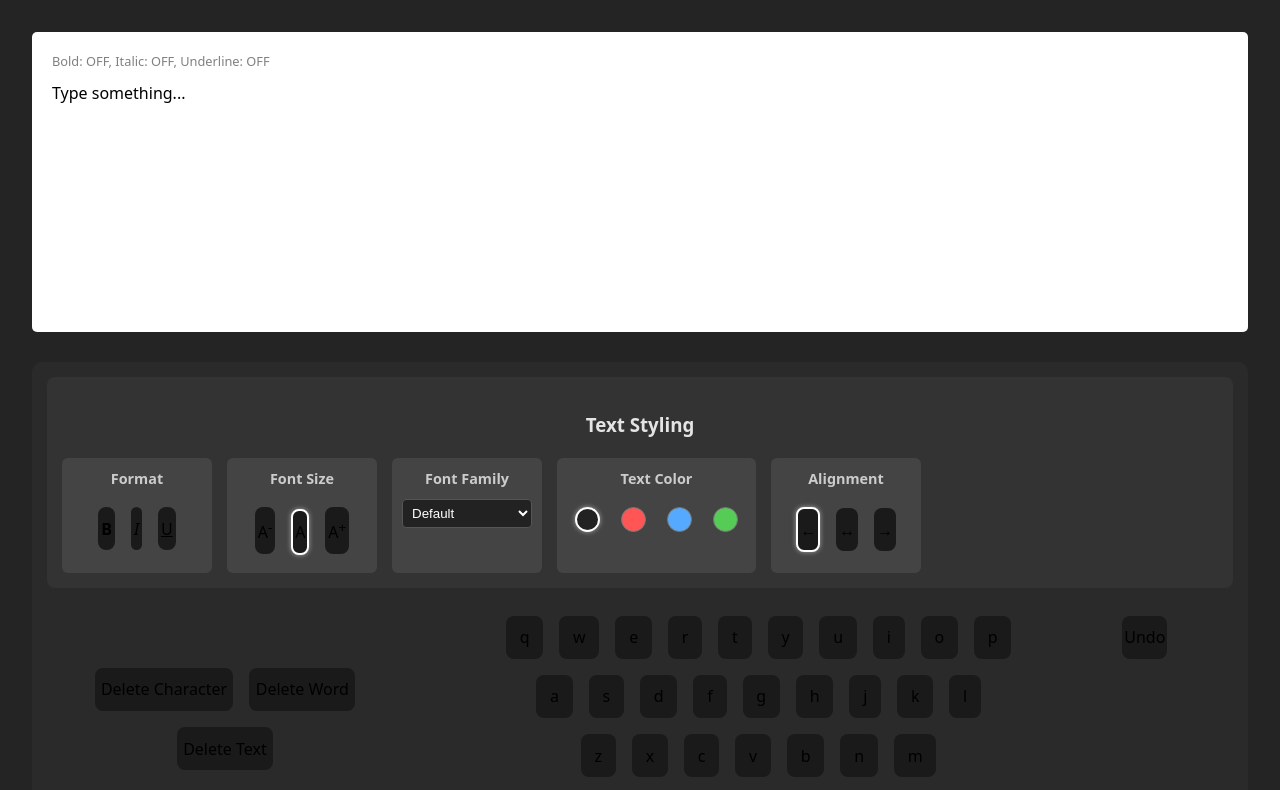
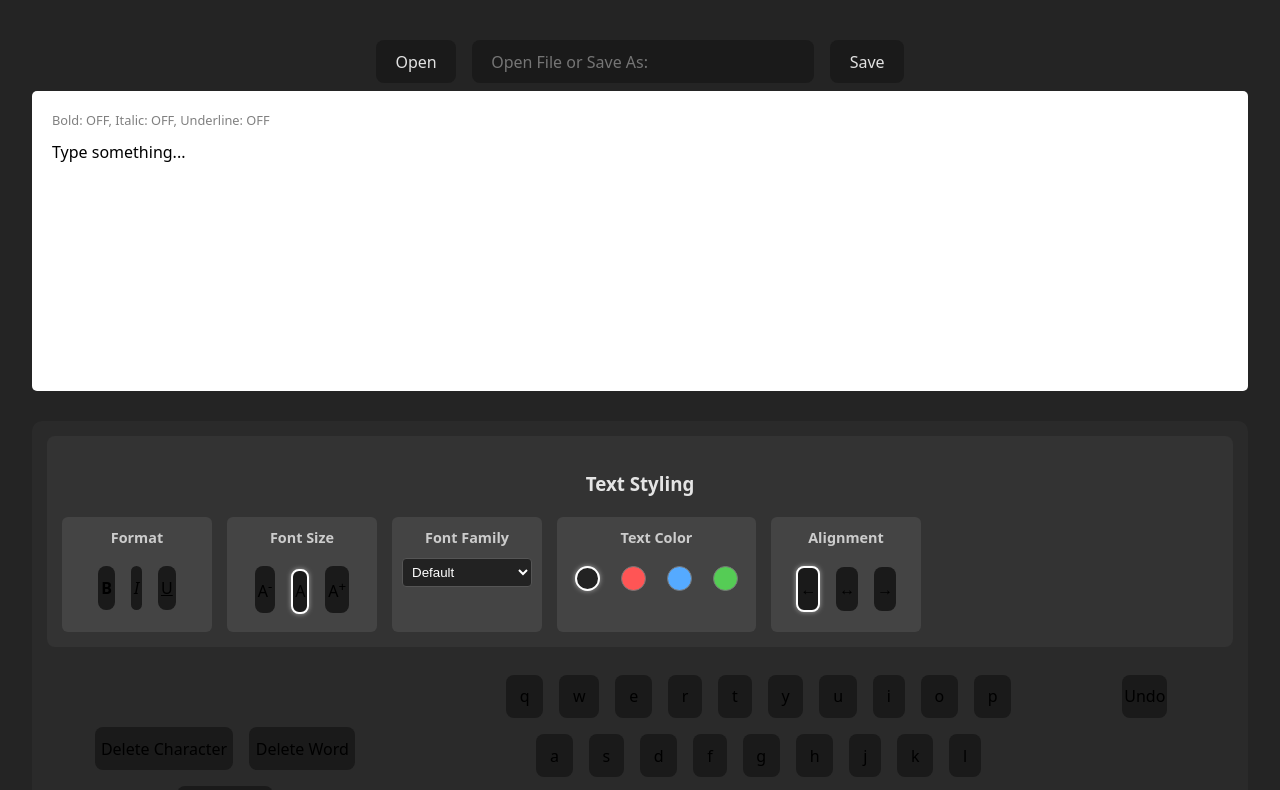
Before and after one commit to DvirFar/TextEditorReact, a React (Vite) app: page / in a window 1280 px wide. Shown: the top 790 px of the page. Built offline with nearby package versions, Linux system fonts and the light colour scheme.

Commit message:
add file save and open functionality; refactor SaveArea component and update styles

```diff
--- a/src/App.jsx
+++ b/src/App.jsx
@@ -1,24 +1,43 @@
 import { useState } from 'react'
+import SaveArea from './components/main_components/SaveArea'
 import TextArea from './components/main_components/TextArea'
 import EditArea from './components/main_components/EditArea'
 import { TextFormatterProvider } from './components/main_components/TextFormatter'
+import { saveFileAs, openFile } from './utils/save'
 import './App.css'
 
 function App() {
   const [text, setText] = useState('')
 
-  const handleTextChange = (val) => {
+  const handleKeyPress = (val) => {
     setText(prevText => prevText + val);
+  }
+
+  const handleSave = (fileName) => {
+    console.log("Saving...");
+    saveFileAs(fileName, text);
+    sessionStorage.setItem('CurrentFileName', fileName);
+  }
+
+  const handleOpen = (fileName) => {
+    console.log("Opening", fileName);
+    const fileText = openFile(fileName);
+    if (fileText) setText(fileText);
+    else alert("File not found");
   }
 
   return (
     <TextFormatterProvider>
       <div className="app-container">
+        <SaveArea
+          onSave={(fileName) => handleSave(fileName)}
+          onOpen={(fileName) => handleOpen(fileName)}
+        />
         <TextArea text={text} />
         <EditArea
           text={text}
           setText={setText}
-          onKeyEvent={handleTextChange}
+          onKeyEvent={handleKeyPress}
         />
       </div>
     </TextFormatterProvider>
--- a/src/components/edit_components/SpecialEditsArea.jsx
+++ b/src/components/edit_components/SpecialEditsArea.jsx
@@ -4,7 +4,7 @@ import ReplaceArea from "./special_edit_section/ReplaceArea";
 import styles from "./SpecialEditsArea.module.css"
 
 function SpecialEditsArea(props) {
-    return <div className={styles.specials} style={{"width":"30%"}}>
+    return <div className={styles.specials} >
         <DeleteArea text={props.text} setText={props.setText} />
         <SearchArea />
         <ReplaceArea text={props.text} setText={props.setText} />
--- a/src/components/edit_components/SpecialEditsArea.module.css
+++ b/src/components/edit_components/SpecialEditsArea.module.css
@@ -1,4 +1,5 @@
 .specials {
+    width: 30%;
     display: flex;
     flex-direction: column;
     justify-content: space-evenly;
--- a/src/components/edit_components/special_edit_section/ReplaceArea.jsx
+++ b/src/components/edit_components/special_edit_section/ReplaceArea.jsx
@@ -1,5 +1,3 @@
-import styles from "./ReplaceArea.module.css"
-
 function ReplaceArea(props) {
 
     const replaceOnce = () => {
@@ -16,7 +14,7 @@ function ReplaceArea(props) {
         props.setText(props.text.replaceAll(src, dst));
     }
 
-    return <div className={styles.replaceArea}>
+    return <div className="replace-area">
         <form>
             <input type="text" id="find-string" name="find-string" placeholder="Find string" />
             <input type="text" id="replace-string" name="replace-string" placeholder="Replace with" />
--- a/src/components/edit_components/special_edit_section/ReplaceArea.module.css
+++ /dev/null
@@ -1,45 +0,0 @@
-.replaceArea input[type="text"] {
-    width: 25%;
-    border-radius: 8px;
-    border: 1px solid transparent;
-    padding: 0.6em 1.5%;
-    margin: 8px;
-    font-size: 1em;
-    font-weight: 500;
-    font-family: inherit;
-    background-color: #1a1a1a;
-    color: rgba(255, 255, 255, 0.87);
-    transition: border-color 0.25s;
-}
-
-.replaceArea input[type="text"]:hover {
-    border-color: #646cff;
-}
-
-.replaceArea input[type="text"]:focus,
-.replaceArea input[type="text"]:focus-visible {
-    outline: 4px auto -webkit-focus-ring-color;
-}
-
-.replaceArea input[type="submit"] {
-    border-radius: 8px;
-    border: 1px solid transparent;
-    padding: 0.6em 1.5%;
-    margin: 8px;
-    font-size: 1em;
-    font-weight: 500;
-    font-family: inherit;
-    background-color: #1a1a1a;
-    color: rgba(255, 255, 255, 0.87);
-    cursor: pointer;
-    transition: border-color 0.25s;
-}
-
-.replaceArea input[type="submit"]:hover {
-    border-color: #646cff;
-}
-
-.replaceArea input[type="submit"]:focus,
-.replaceArea input[type="submit"]:focus-visible {
-    outline: 4px auto -webkit-focus-ring-color;
-}
--- /dev/null
+++ b/src/components/main_components/SaveArea.jsx
@@ -0,0 +1,28 @@
+
+
+function SaveArea({ onSave, onOpen }) {
+
+    function handleSave() {
+        const getNewName = document.body.querySelector("#saveOpen").value;
+        const fileName = getNewName || sessionStorage.getItem('CurrentFileName');
+
+        onSave(fileName);
+    }
+
+    function handleOpen() {
+        const getNewName = document.body.querySelector("#saveOpen").value;
+        const fileName = getNewName || sessionStorage.getItem('CurrentFileName');
+
+        onOpen(fileName)
+    }
+
+    return <div>
+        <form>
+            <input type="submit" formAction={handleOpen} value="Open" />
+            <input type="text" id="saveOpen" name="saveOpen" placeholder="Open File or Save As:" />
+            <input type="submit" formAction={handleSave} value="Save" />
+        </form>
+    </div>
+}
+
+export default SaveArea;
--- a/src/components/main_components/TextArea.jsx
+++ b/src/components/main_components/TextArea.jsx
@@ -5,7 +5,10 @@ function TextArea({ text }) {
   const { formatting } = useFormatting();
 
   // Apply the style directly in the JSX using inline styles
-  return (
+  return (<div>
+      <div className='fileName'>
+
+      </div>
       <div
         className={styles.textarea}
         style={{
@@ -33,6 +36,7 @@ function TextArea({ text }) {
         </div>
         {text || "Type something..."}
       </div>
+    </div>
   );
 }
 
--- a/src/index.css
+++ b/src/index.css
@@ -40,3 +40,49 @@ button:focus,
 button:focus-visible {
   outline: 4px auto -webkit-focus-ring-color;
 }
+
+input[type="text"] {
+  width: 25%;
+  border-radius: 8px;
+  border: 1px solid transparent;
+  padding: 0.6em 1.5%;
+  margin: 8px;
+  font-size: 1em;
+  font-weight: 500;
+  font-family: inherit;
+  background-color: #1a1a1a;
+  color: rgba(255, 255, 255, 0.87);
+  transition: border-color 0.25s;
+}
+
+input[type="text"]:hover {
+  border-color: #646cff;
+}
+
+input[type="text"]:focus,
+input[type="text"]:focus-visible {
+  outline: 4px auto -webkit-focus-ring-color;
+}
+
+input[type="submit"] {
+  border-radius: 8px;
+  border: 1px solid transparent;
+  padding: 0.6em 1.5%;
+  margin: 8px;
+  font-size: 1em;
+  font-weight: 500;
+  font-family: inherit;
+  background-color: #1a1a1a;
+  color: rgba(255, 255, 255, 0.87);
+  cursor: pointer;
+  transition: border-color 0.25s;
+}
+
+input[type="submit"]:hover {
+  border-color: #646cff;
+}
+
+input[type="submit"]:focus,
+input[type="submit"]:focus-visible {
+  outline: 4px auto -webkit-focus-ring-color;
+}
--- /dev/null
+++ b/src/utils/save.js
@@ -0,0 +1,12 @@
+
+
+function saveFileAs(filename, content) {
+    localStorage.setItem(filename, JSON.stringify(content));
+}
+
+function openFile(filename) {
+    const content = localStorage.getItem(filename);
+    return content ? JSON.parse(content) : null;
+}
+
+export { saveFileAs, openFile };
```
Lines whose indentation alone changed are shown as unchanged.
